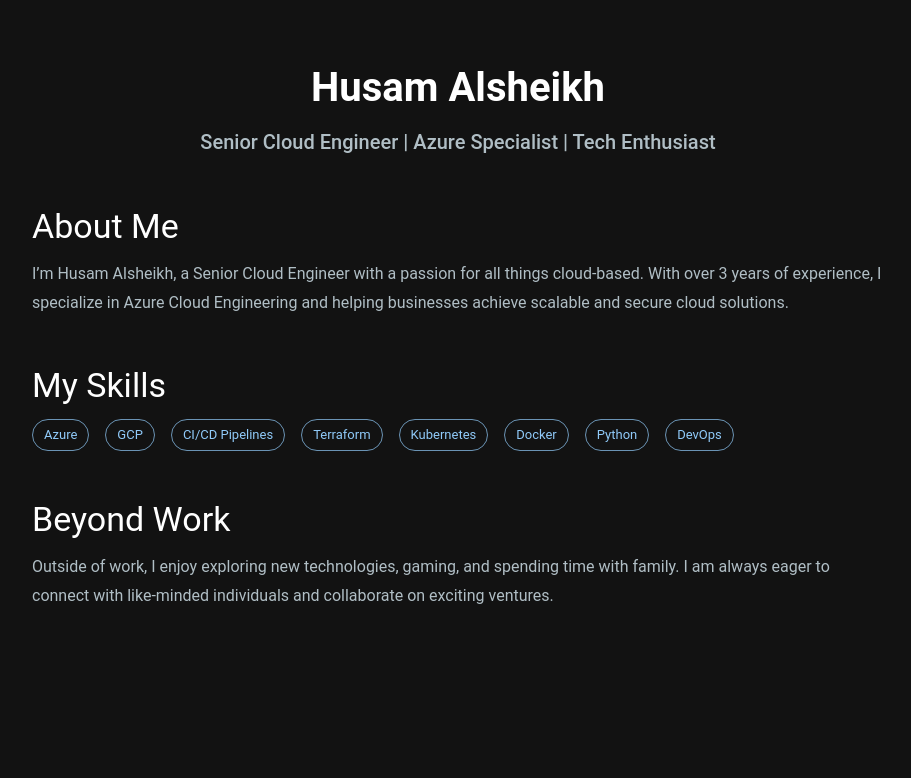
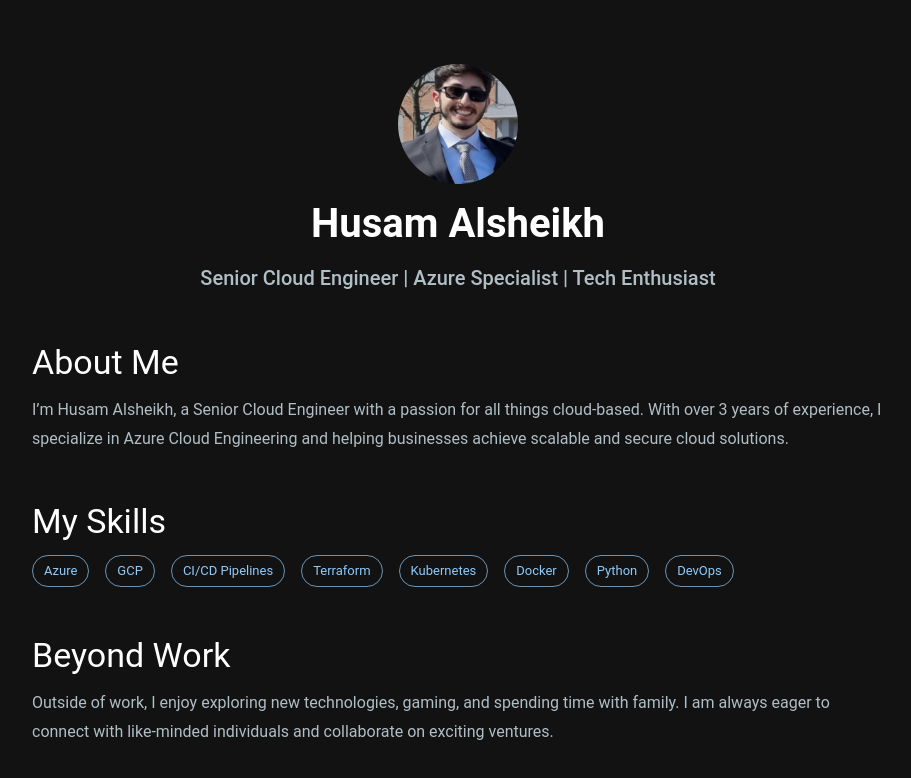
Before and after one commit to alsheikhhusam/PortfolioProject, a Next.js app in the folder my-portfolio/: page /about in a window 1280 px wide. Shown: the top 778 px of the page, without its empty margins (182-1093 px from the left). Built offline with nearby package versions, Linux system fonts and the light colour scheme.

Commit message:
Fixed issue with PFP
Turns out Nexjs servers static assets from the public folder as if they were from the root.

```diff
--- a/my-portfolio/pages/about.js
+++ b/my-portfolio/pages/about.js
@@ -15,11 +15,11 @@ export default function About() {
   return (
     <Container maxWidth="md" sx={{ py: 8 }}>
       <Box textAlign="center" sx={{ mb: 6 }}>
-        {/* <Avatar
+        <Avatar
           alt="Profile Picture"
-          src="my-portfolio/public/TestPFP.png"
+          src="/TestPFP.png"
           sx={{ width: 120, height: 120, margin: '0 auto', mb: 2 }}
-        /> */}
+        />
         <Typography variant="h2" gutterBottom>
           Husam Alsheikh
         </Typography>
--- a/my-portfolio/src/theme.js
+++ b/my-portfolio/src/theme.js
@@ -2,7 +2,7 @@ import { createTheme } from '@mui/material/styles';
 
 const theme = createTheme({
   palette: {
-    mode: 'dark', // Enables dark mode
+    mode: 'dark',
     primary: {
       main: '#90caf9',
     },
```
